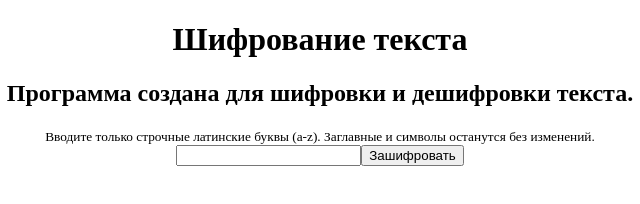
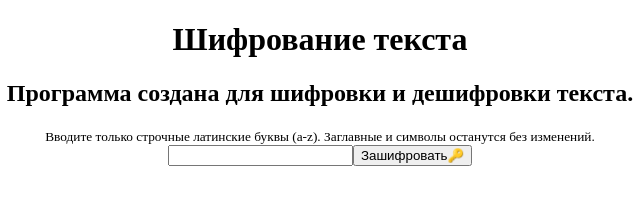
Before and after one commit to ET-VISUAL/GhostText, a website: page index.html in a window 1280 px wide. Shown: the full height of the page, 320-960 px from the left. Drawn offline with Linux system fonts and the light colour scheme.

```diff
--- a/index.html
+++ b/index.html
@@ -12,7 +12,7 @@
         <h2 class="description">Программа создана для шифровки и дешифровки текста.</h2>
         <small>Вводите только строчные латинские буквы (a-z). Заглавные и символы останутся без изменений.</small>
         <div>
-            <input type="text" id="text-input"><button>Зашифровать</button>
+            <input type="text" id="text-input"><button>Зашифровать🔑</button>
         </div>
         <p id="out"></p>
     </div>
```
Also changed, not shown: 1 other file.
